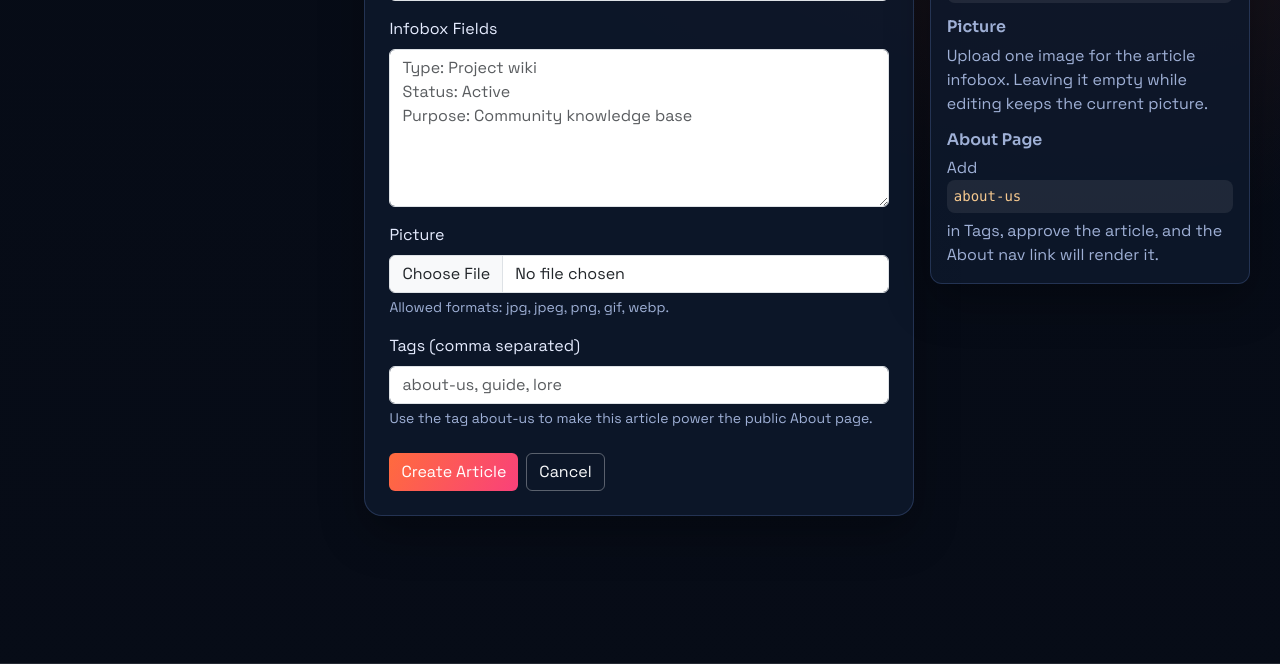
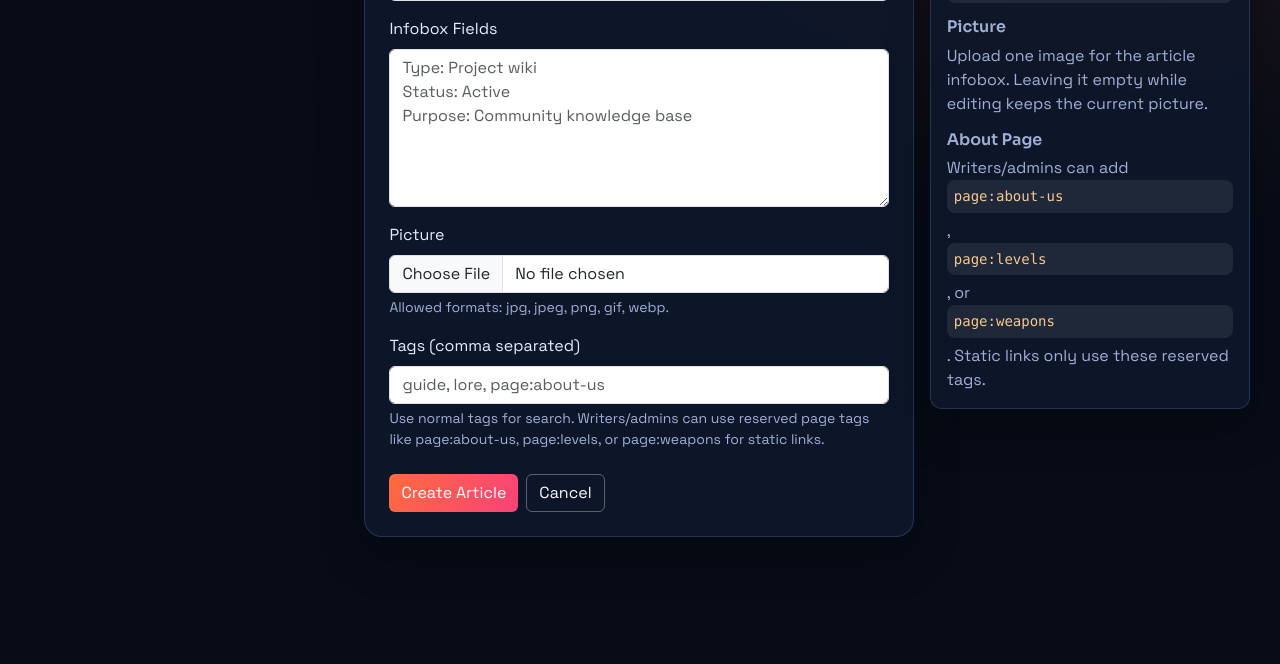
Before and after one commit to KlunnyS/Quack_wiki, a Flask app: page /articles/new in a window 1280 px wide. Shown: the part 782-1446 px from the top of the page. Run offline with Flask 3, Linux system fonts and the light colour scheme; a user stored in the database is signed in; some libraries are stand-ins or nearby versions.

Commit message:
made admin/writer tagging system for static link articles made search fully functional

```diff
--- a/main.py
+++ b/main.py
@@ -130,9 +130,13 @@ def render_simple_markdown(raw_text: str) -> str:
 
 
 def article_public_url(article_obj: Article) -> str:
-    if article_has_tag(article_obj, 'about-us'):
+    if article_has_tag(article_obj, static_page_tag('about-us')):
         return url_for('about')
     return url_for('article', article_title=article_obj.title)
+
+
+def static_page_tag(page_key: str) -> str:
+    return f"page:{page_key.strip().lower()}"
 
 
 def article_has_tag(article_obj: Article, tag_name: str) -> bool:
@@ -140,15 +144,48 @@ def article_has_tag(article_obj: Article, tag_name: str) -> bool:
     return any(str(tag).strip().lower() == wanted for tag in (article_obj.tags or []))
 
 
+def article_matches_search(article_obj: Article, search: str) -> bool:
+    needle = search.strip().lower()
+    if not needle:
+        return True
+
+    fields = [
+        article_obj.title or '',
+        article_obj.summary or '',
+        article_obj.author or '',
+    ]
+    tags = [str(tag) for tag in (article_obj.tags or [])]
+    return any(needle in value.lower() for value in fields + tags)
+
+
 def find_published_article_by_tag(tag_name: str):
+    page_tag = static_page_tag(tag_name)
     candidates = Article.query.filter(
         Article.is_archived.is_(False),
         func.lower(func.trim(Article.status)) == 'approved',
     ).order_by(Article.created_at.desc()).all()
     return next(
-        (article_obj for article_obj in candidates if article_has_tag(article_obj, tag_name)),
+        (article_obj for article_obj in candidates if article_has_tag(article_obj, page_tag)),
         None,
     )
+
+
+def normalize_article_tags(raw_tags: str):
+    tags = []
+    removed_reserved = False
+    can_use_reserved = current_user.is_authenticated and current_user.role in ['admin', 'writer']
+
+    for raw_tag in (raw_tags or '').split(','):
+        tag = raw_tag.strip().lower()
+        if not tag:
+            continue
+        if tag.startswith('page:') and not can_use_reserved:
+            removed_reserved = True
+            continue
+        if tag not in tags:
+            tags.append(tag)
+
+    return tags, removed_reserved
 
 
 def can_edit_article(article_obj: Article) -> bool:
@@ -290,10 +327,9 @@ def articles():
         Article.is_archived.is_(False),
         func.lower(func.trim(Article.status)) == 'approved',
     )
+    article_list = query.order_by(Article.created_at.desc()).all()
     if search:
-        like = f'%{search}%'
-        query = query.filter((Article.title.ilike(like)) | (Article.summary.ilike(like)) | (Article.author.ilike(like)))
-    article_list = query.order_by(Article.created_at.desc()).all()
+        article_list = [article_obj for article_obj in article_list if article_matches_search(article_obj, search)]
     article_links = {article.id: article_public_url(article) for article in article_list}
     return render_template('articles.html', articles=article_list, search=search, article_links=article_links)
 
@@ -310,9 +346,9 @@ def create_article():
             flash('Article with this title already exists.', 'danger')
             return render_template('create_article.html', form=form, is_edit=False, article=None)
 
-        parsed_tags = []
-        if form.tags.data:
-            parsed_tags = [t.strip() for t in form.tags.data.split(',') if t.strip()]
+        parsed_tags, removed_reserved = normalize_article_tags(form.tags.data)
+        if removed_reserved:
+            flash('Reserved page tags can only be used by writers and admins.', 'warning')
 
         image_path = save_article_image(form.image_file.data) or 'default.png'
 
@@ -372,7 +408,10 @@ def edit_article(article_id):
         uploaded_image = save_article_image(form.image_file.data)
         if uploaded_image:
             article_obj.image_url = uploaded_image
-        article_obj.tags = [t.strip() for t in (form.tags.data or '').split(',') if t.strip()]
+        parsed_tags, removed_reserved = normalize_article_tags(form.tags.data)
+        if removed_reserved:
+            flash('Reserved page tags can only be used by writers and admins.', 'warning')
+        article_obj.tags = parsed_tags
 
         if current_user.role != 'admin':
             article_obj.status = 'pending'
@@ -442,9 +481,6 @@ def dashboard_articles():
     query = Article.query
     if not show_archived:
         query = query.filter(Article.is_archived.is_(False))
-    if search:
-        like = f'%{search}%'
-        query = query.filter((Article.title.ilike(like)) | (Article.author.ilike(like)))
     if status_filter in {'pending', 'approved', 'declined'}:
         query = query.filter(Article.status == status_filter)
 
@@ -457,6 +493,8 @@ def dashboard_articles():
         'status_za': Article.status.desc(),
     }
     articles = query.order_by(sort_map.get(sort, Article.created_at.desc())).all()
+    if search:
+        articles = [article_obj for article_obj in articles if article_matches_search(article_obj, search)]
     article_links = {article_obj.id: article_public_url(article_obj) for article_obj in articles}
 
     return render_template(
@@ -564,6 +602,6 @@ def toggle_archive_article(article_id):
 @app.route('/article/<article_title>')
 def article(article_title):
     article_obj = Article.query.filter_by(title=article_title, is_archived=False).first_or_404()
-    if article_has_tag(article_obj, 'about-us'):
+    if article_has_tag(article_obj, static_page_tag('about-us')):
         return redirect(url_for('about'))
     return render_article_page(article_obj)
--- a/static/css/style.css
+++ b/static/css/style.css
@@ -317,6 +317,19 @@ a {
     margin-bottom: 0.7rem;
 }
 
+.infobox-image-wrap {
+    display: flex;
+    justify-content: center;
+    margin-bottom: 0.75rem;
+}
+
+.infobox-image {
+    display: block;
+    max-width: min(100%, 260px);
+    max-height: 260px;
+    object-fit: contain;
+}
+
 .infobox-grid {
     display: grid;
     grid-template-columns: auto 1fr;
--- a/templates/articles.html
+++ b/templates/articles.html
@@ -11,7 +11,7 @@
 
     <form method="GET" action="{{ url_for('articles') }}" class="mb-4" style="max-width: 520px;">
         <div class="input-group">
-            <input class="form-control" type="search" name="q" value="{{ search }}" placeholder="Search articles by title, summary, or author">
+            <input class="form-control" type="search" name="q" value="{{ search }}" placeholder="Search title, summary, author, or tag">
             <button class="btn btn-brand" type="submit">Search</button>
         </div>
     </form>
--- a/templates/create_article.html
+++ b/templates/create_article.html
@@ -8,8 +8,8 @@
         <div class="card p-4">
             <h2 class="mb-4">{% if is_edit %}Edit Article{% else %}Create Article{% endif %}</h2>
             <p class="text-muted mb-4">Fields marked with <span class="text-danger">*</span> are required.</p>
-            {% if is_edit and article and article.tags and 'about-us' in article.tags %}
-            <p class="text-muted mb-4">This database article powers the public About page because it has the about-us tag.</p>
+            {% if is_edit and article and article.tags and 'page:about-us' in article.tags %}
+            <p class="text-muted mb-4">This database article powers the public About page because it has the reserved page:about-us tag.</p>
             {% endif %}
 
             <form method="POST" enctype="multipart/form-data" action="{% if is_edit and article %}{{ url_for('edit_article', article_id=article.id) }}{% else %}{{ url_for('create_article') }}{% endif %}">
@@ -55,8 +55,8 @@
 
                 <div class="mb-4">
                     {{ form.tags.label(class="form-label") }}
-                    {{ form.tags(class="form-control", placeholder="about-us, guide, lore") }}
-                    <div class="form-text text-muted mt-1">Use the tag about-us to make this article power the public About page.</div>
+                    {{ form.tags(class="form-control", placeholder="guide, lore, page:about-us") }}
+                    <div class="form-text text-muted mt-1">Use normal tags for search. Writers/admins can use reserved page tags like page:about-us, page:levels, or page:weapons for static links.</div>
                 </div>
 
                 <div class="d-flex gap-2">
@@ -95,7 +95,7 @@
                     <p>Upload one image for the article infobox. Leaving it empty while editing keeps the current picture.</p>
 
                     <h6>About Page</h6>
-                    <p>Add <code>about-us</code> in Tags, approve the article, and the About nav link will render it.</p>
+                    <p>Writers/admins can add <code>page:about-us</code>, <code>page:levels</code>, or <code>page:weapons</code>. Static links only use these reserved tags.</p>
                 </div>
             </details>
         </aside>
--- a/templates/dashboard_articles.html
+++ b/templates/dashboard_articles.html
@@ -11,7 +11,7 @@
         </div>
         <form method="GET" action="{{ url_for('dashboard_articles') }}" class="row g-2 mb-3" id="articlesFilterForm">
             <div class="col-md-4">
-                <input class="form-control" type="search" name="q" value="{{ search }}" placeholder="Search title or author" id="articlesSearch">
+                <input class="form-control" type="search" name="q" value="{{ search }}" placeholder="Search title, author, summary, or tag" id="articlesSearch">
             </div>
             <div class="col-md-2">
                 <select class="form-select" name="status" onchange="this.form.submit()">
--- a/templates/partials/navbar.html
+++ b/templates/partials/navbar.html
@@ -23,8 +23,8 @@
 
             <ul class="navbar-nav ms-auto align-items-lg-center nav-tools">
                 <li class="nav-item nav-search-wrap">
-                    <form class="nav-search" method="GET" action="{{ url_for('index') }}">
-                        <input class="form-control" type="search" name="q" placeholder="Search wiki">
+                    <form class="nav-search" method="GET" action="{{ url_for('articles') }}">
+                        <input class="form-control" type="search" name="q" value="{{ request.args.get('q', '') if request.endpoint == 'articles' else '' }}" placeholder="Search wiki">
                         <button class="btn btn-brand" type="submit">Search</button>
                     </form>
                 </li>
```
Also changed, not shown: templates/article.html (+9 -7 lines), instance/pages.db.
